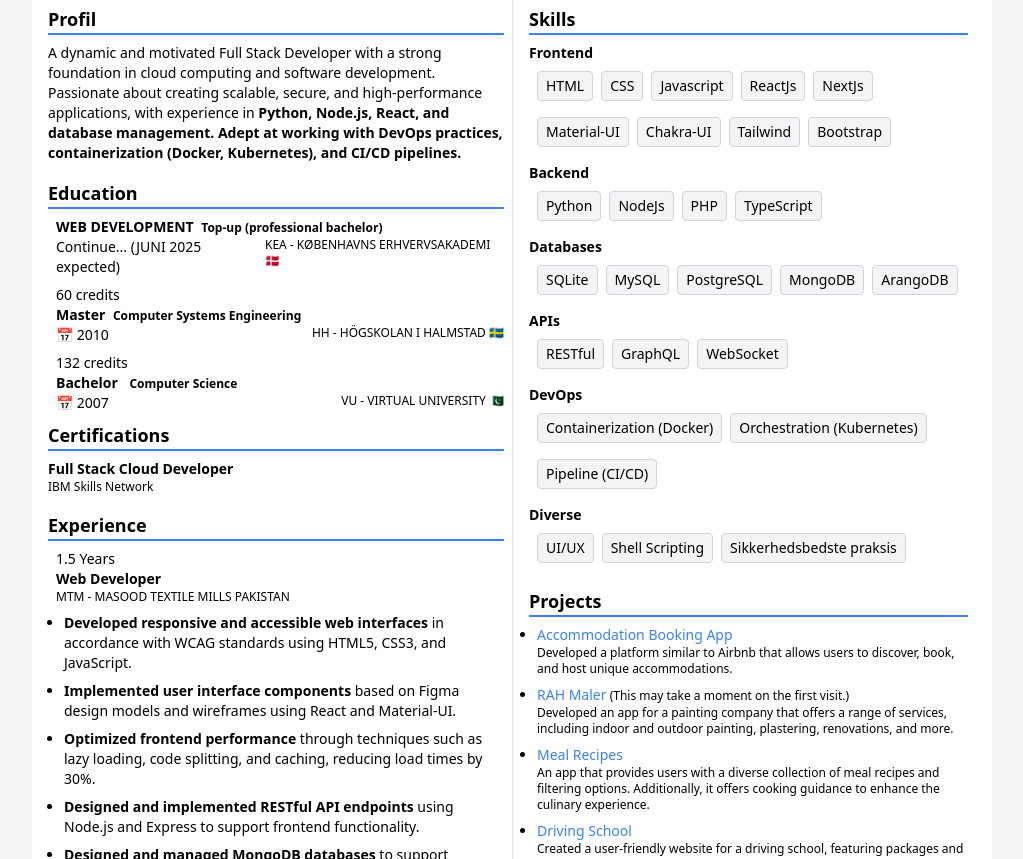
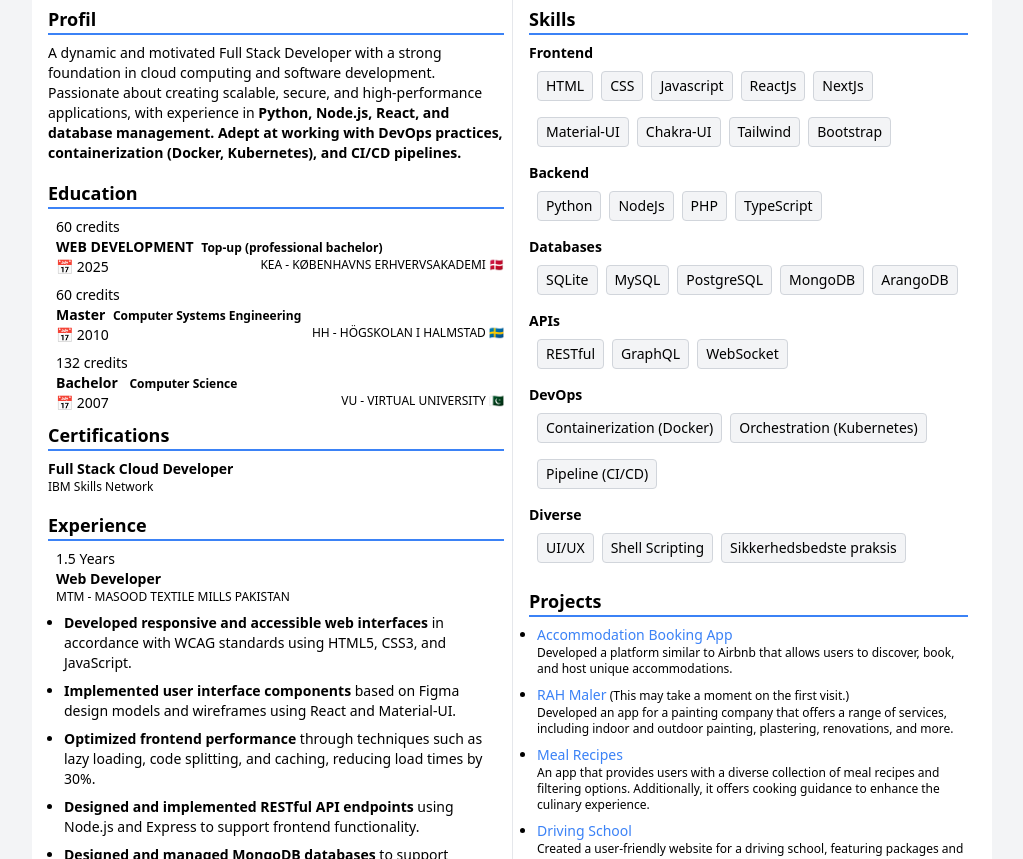
Before and after one commit to iffijarral/cv, a plain HTML site: page index.html in a window 1280 px wide. Shown: the part 241-1100 px from the top of the page, without its empty margins (128-1151 px from the left). Drawn offline with Linux system fonts and the light colour scheme.

Commit message:
education updated

```diff
--- a/index.html
+++ b/index.html
@@ -83,12 +83,12 @@
                     <h3 class="border-b-2 mr-2 border-b-blue-500">Education</h3>
                     <ul class="list-none px-2">
                         <li class="pt-2">
-
+                            <p>60 credits</p>
                             <p class="font-bold">WEB DEVELOPMENT <span class="px-1 text-xs">Top-up
                                     (professional bachelor)</span>
                             </p>
                             <div class="flex justify-between">
-                                <p>Continue... (JUNI 2025 expected)</p>
+                                <p>📅 2025</p>
                                 <p class="text-xs">KEA - KØBENHAVNS ERHVERVSAKADEMI 🇩🇰</p>
                             </div>
                         </li>
```
